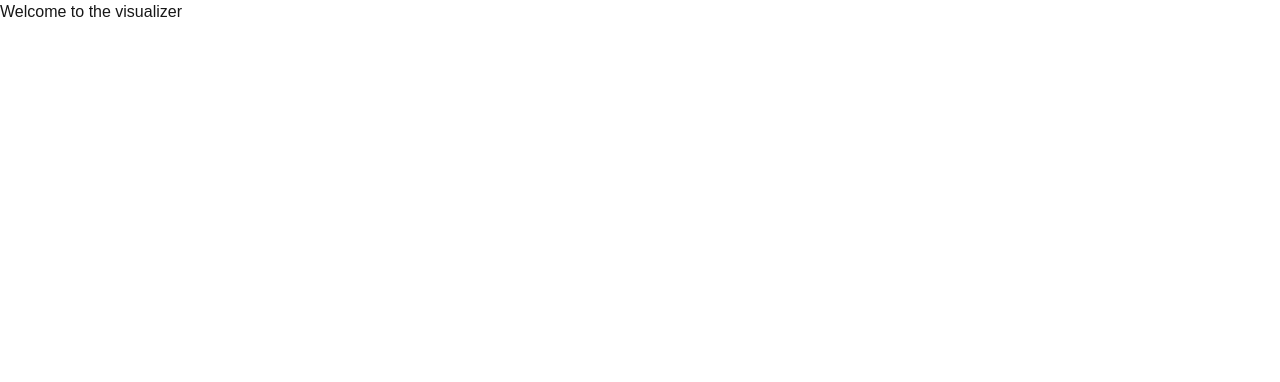
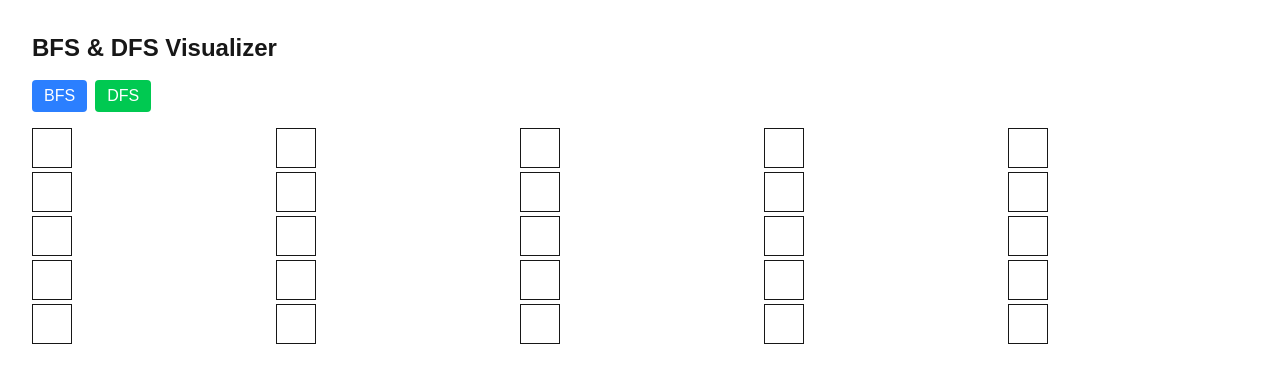
Before and after one commit to athul-ramesh/raptor, a Next.js app: page / in a window 1280 px wide. Shown: the top 382 px of the page. Built offline with nearby package versions, Linux system fonts and the light colour scheme.

Commit message:
Add BFS and DFS visualizer

```diff
--- a/app/page.tsx
+++ b/app/page.tsx
@@ -1,8 +1,10 @@
+import GridVisualizer from '../components/GridVisualizer';
 
 export default function Home() {
   return (
-    <div>
-      <h1>Welcome to the visualizer</h1>
-    </div>
+    <main className="p-8">
+      <h1 className="text-2xl font-bold mb-4">BFS & DFS Visualizer</h1>
+      <GridVisualizer />
+    </main>
   );
 }
--- /dev/null
+++ b/components/GridVisualizer.tsx
@@ -0,0 +1,60 @@
+'use client';
+
+import { useState } from 'react';
+import { bfs, dfs, Coord } from '../lib/algorithms';
+
+const SIZE = 5;
+
+export default function GridVisualizer() {
+  const [visited, setVisited] = useState<Coord[]>([]);
+  const [running, setRunning] = useState(false);
+
+  const run = (type: 'bfs' | 'dfs') => {
+    const order = type === 'bfs' ? bfs(SIZE, SIZE, [0, 0]) : dfs(SIZE, SIZE, [0, 0]);
+    setVisited([]);
+    setRunning(true);
+    let i = 0;
+    const interval = setInterval(() => {
+      setVisited((prev) => [...prev, order[i]]);
+      i++;
+      if (i >= order.length) {
+        clearInterval(interval);
+        setRunning(false);
+      }
+    }, 300);
+  };
+
+  const isVisited = (r: number, c: number) =>
+    visited.some(([vr, vc]) => vr === r && vc === c);
+
+  return (
+    <div className="space-y-4">
+      <div className="flex space-x-2">
+        <button
+          className="px-3 py-1 bg-blue-500 text-white rounded disabled:opacity-50"
+          onClick={() => run('bfs')}
+          disabled={running}
+        >
+          BFS
+        </button>
+        <button
+          className="px-3 py-1 bg-green-500 text-white rounded disabled:opacity-50"
+          onClick={() => run('dfs')}
+          disabled={running}
+        >
+          DFS
+        </button>
+      </div>
+      <div className="grid grid-cols-5 gap-1">
+        {Array.from({ length: SIZE }).map((_, r) =>
+          Array.from({ length: SIZE }).map((__, c) => (
+            <div
+              key={`${r}-${c}`}
+              className={`h-10 w-10 border ${isVisited(r, c) ? 'bg-yellow-300' : 'bg-white'}`}
+            />
+          ))
+        )}
+      </div>
+    </div>
+  );
+}
--- /dev/null
+++ b/lib/algorithms.ts
@@ -0,0 +1,51 @@
+export type Coord = [number, number];
+
+const directions: Coord[] = [
+  [1, 0],
+  [-1, 0],
+  [0, 1],
+  [0, -1],
+];
+
+export function bfs(rows: number, cols: number, start: Coord): Coord[] {
+  const visited: boolean[][] = Array.from({ length: rows }, () =>
+    Array(cols).fill(false)
+  );
+  const order: Coord[] = [];
+  const queue: Coord[] = [start];
+  visited[start[0]][start[1]] = true;
+
+  while (queue.length) {
+    const [r, c] = queue.shift()!;
+    order.push([r, c]);
+    for (const [dr, dc] of directions) {
+      const nr = r + dr;
+      const nc = c + dc;
+      if (nr >= 0 && nr < rows && nc >= 0 && nc < cols && !visited[nr][nc]) {
+        visited[nr][nc] = true;
+        queue.push([nr, nc]);
+      }
+    }
+  }
+
+  return order;
+}
+
+export function dfs(rows: number, cols: number, start: Coord): Coord[] {
+  const visited: boolean[][] = Array.from({ length: rows }, () =>
+    Array(cols).fill(false)
+  );
+  const order: Coord[] = [];
+
+  function walk(r: number, c: number) {
+    if (r < 0 || r >= rows || c < 0 || c >= cols || visited[r][c]) return;
+    visited[r][c] = true;
+    order.push([r, c]);
+    for (const [dr, dc] of directions) {
+      walk(r + dr, c + dc);
+    }
+  }
+
+  walk(start[0], start[1]);
+  return order;
+}
```
